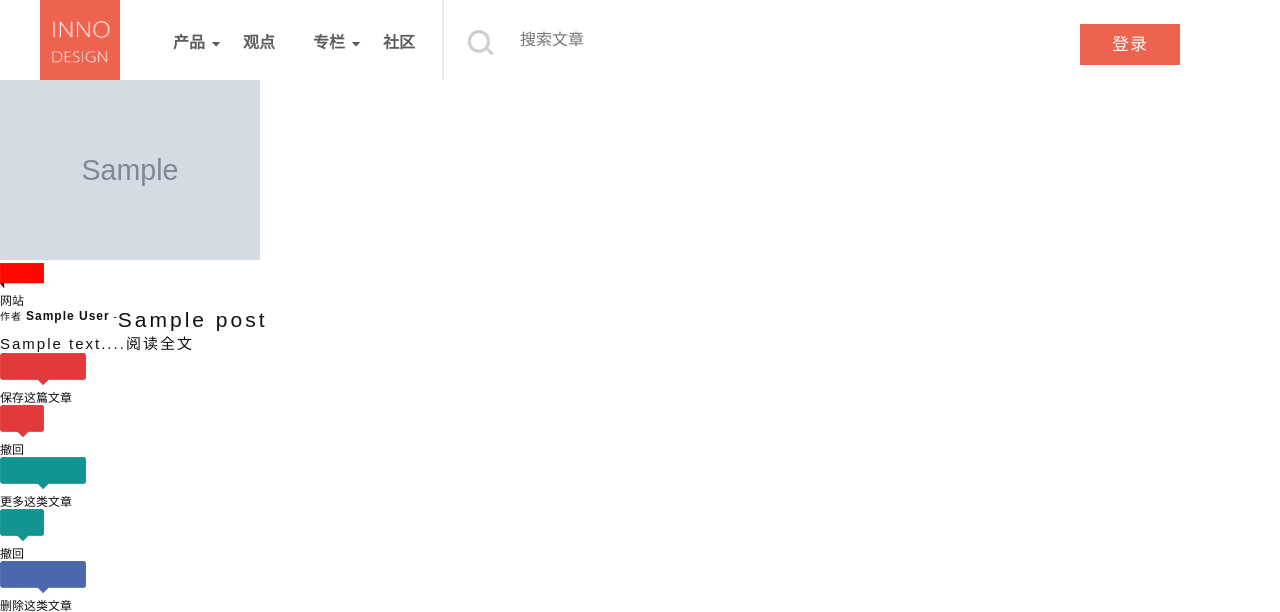
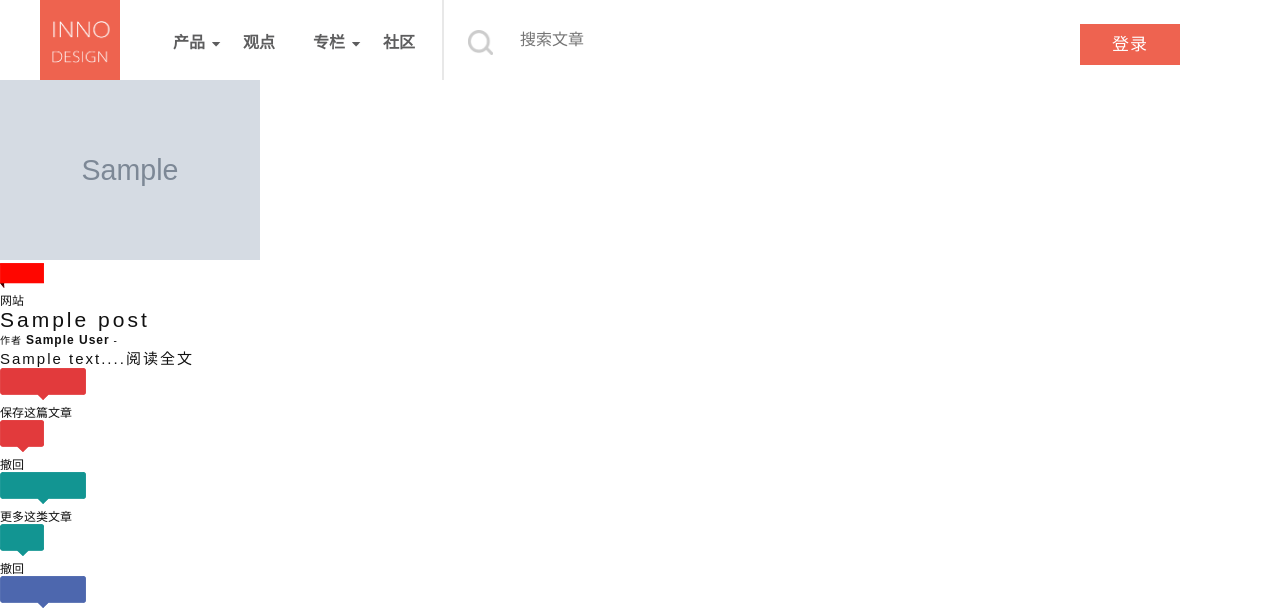
Before and after one commit to kidbai/innotick, a Yii app: template views/site/post-item.php in a window 1280 px wide. Shown: the top 612 px of the page. Run offline with PHP 8.4 and a stand-in for Yii, Linux system fonts and the light colour scheme; the template is opened without the code that fills it: most values are stand-ins (such as "Sample title", 1, 10 or a date in 2020); grey boxes marked "Sample" are stand-in pictures; data that the repository does not hold is empty; some libraries are stand-ins or nearby versions.

Commit message:
modify the post style

```diff
--- a/views/site/post-item.php
+++ b/views/site/post-item.php
@@ -22,8 +22,9 @@ $desc = mb_substr($desc, 0, 80);
         </div>
     </div>
     <div class="text">
-        <a class="fs-21 lp-3 title" href="<?= $post->url ?>"><?= $post->title ?></a>
+        <div class="title"><a class="fs-21 lp-3" href="<?= $post->url ?>"><?= $post->title ?></a></div>
         <div class="fs-10 lp-1 post-label fl">作者<strong class="ml-4 author"><?= $post->author ?></strong> - <?= timeFormat($post->created) ?> </div>
+        <div class="clear"></div>
         <div class="fs-15 lp-2 content"><?= $desc ?>...<a class="fs-15 read-all" href="<?= $post->url ?>">阅读全文</a></div>
 
     </div>
--- a/web/css/base.css
+++ b/web/css/base.css
@@ -123,7 +123,7 @@ box-sizing: border-box; z-index: 0; outline: none; padding:0px; margin:0px;font-
 #content .post .icon-type { position: absolute;top:35px;left:56px;}
 #content .post .icon-type .tag3-text{ position: absolute; text-align: center; line-height: 20px;color:#ffffff; top: 1px; left: 9px;}
 #content .post .text { position: relative; height: 180px; width: 476px;float: left;margin-top: 25px;}
-#content .post .text .title { color: #38485a ; cursor: pointer;}
+#content .post .text .title { color: #38485a ; cursor: pointer; }
 #content .post .text .title:hover { color: #ee6350;}
 #content .post .text .author:hover { color: #ee6350; }
 #content .post .text .keyword { height: 16px; margin: 12px 0px 12px 180px; display: none;}
@@ -132,7 +132,7 @@ box-sizing: border-box; z-index: 0; outline: none; padding:0px; margin:0px;font-
 #content .post .text .keyword-3:hover { cursor: pointer; color: #000000; }
 #content .post .text .post-label { color: #989898; margin: 12px 0px 12px 0px;}
 #content .post .text .post-label .author:hover { cursor: pointer;}
-#content .post .text .content { color: #686969; position: absolute; top: 96px;}
+#content .post .text .content { color: #686969; position: relative; }
 #content .post .text .content a {color: #231815;}
 #content .post .text .content a:hover { color: #ee6350;}
 #content .post .tag-label { position: absolute; top: -10px; right: -25px; width: 120px; height: 30px;}
```
Also changed, not shown: web/img/icon/tag6.png.
